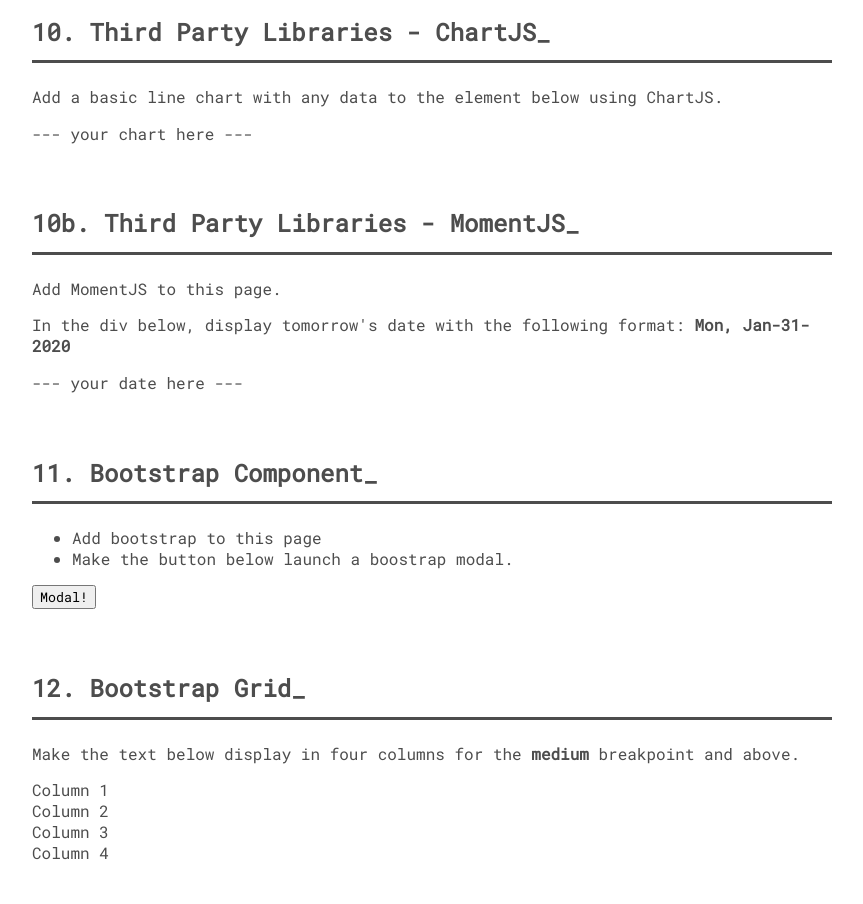
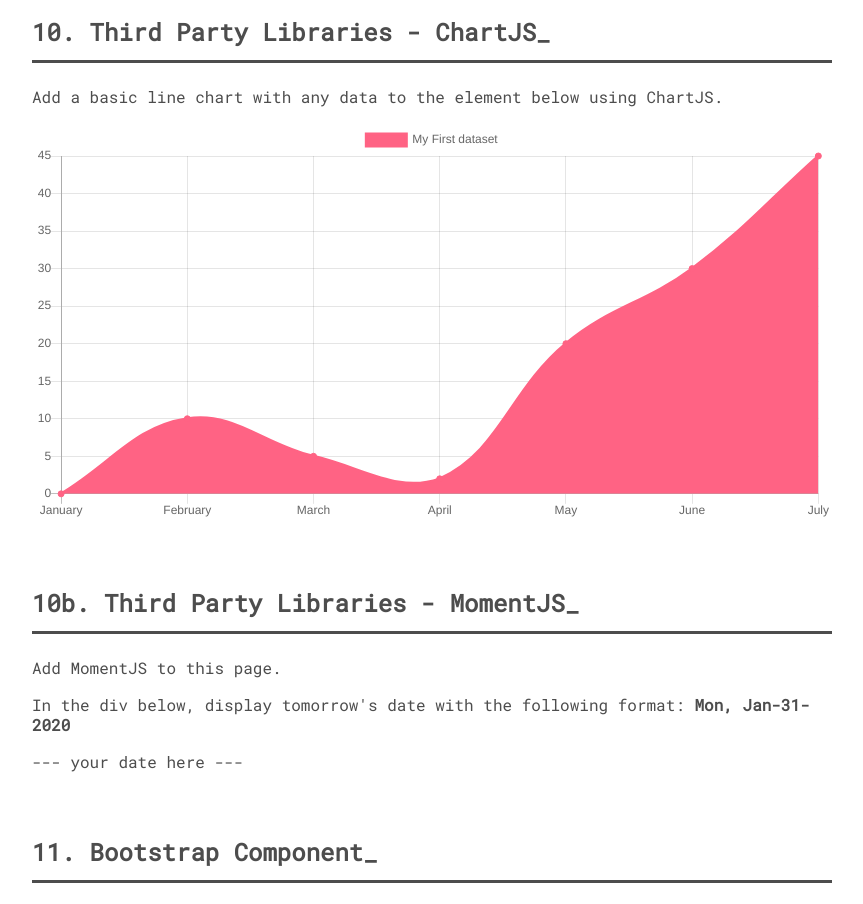
Before and after one commit to jasonvictorio/qed, a website built with Parcel: page index.html in a window 1280 px wide. Shown: the part 2740-3644 px from the top of the page, without its empty margins (0-863 px from the left). Built offline with nearby package versions, Linux system fonts and the light colour scheme.

Commit message:
add chart

```diff
--- a/index.html
+++ b/index.html
@@ -130,7 +130,7 @@
       </p>
 
       <div id="chart">
-        --- your chart here ---
+        <canvas id="myChart" width="400" height="200"></canvas>
       </div>
 
       <h2>10b. Third party libraries - MomentJS</h2>
--- a/index.js
+++ b/index.js
@@ -51,3 +51,19 @@
     },
   }
 })
+
+// https://www.chartjs.org/docs/latest/getting-started/
+var ctx = document.getElementById('myChart').getContext('2d');
+var chart = new Chart(ctx, {
+    type: 'line',
+    data: {
+        labels: ['January', 'February', 'March', 'April', 'May', 'June', 'July'],
+        datasets: [{
+            label: 'My First dataset',
+            backgroundColor: 'rgb(255, 99, 132)',
+            borderColor: 'rgb(255, 99, 132)',
+            data: [0, 10, 5, 2, 20, 30, 45]
+        }]
+    },
+    options: {}
+});
```
